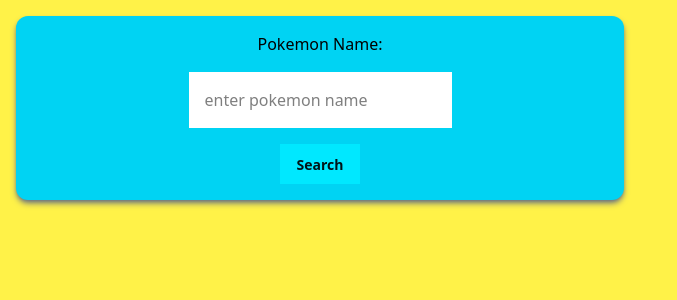
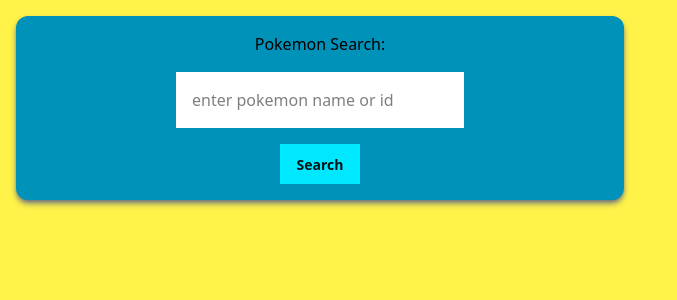
Before and after one commit to JGuzman87/poke-finder, a Next.js app: page / in a window 1280 px wide. Shown: the top 300 px of the page, without its empty margins (0-677 px from the left). Built offline with nearby package versions, Linux system fonts and the light colour scheme.

Commit message:
changed input size

```diff
--- a/src/app/page.js
+++ b/src/app/page.js
@@ -1,4 +1,4 @@
-import Card from "@/components/Card";
+
 import Searchform from "@/components/Searchform";
 
 export default function Home() {
--- a/src/components/Searchform.jsx
+++ b/src/components/Searchform.jsx
@@ -14,7 +14,7 @@
       const pokeData = await response.json();
       setPokeInfo(pokeData)
       setSprite(pokeData.sprites)
-       console.log(pokeData.moves);
+      console.log(pokeData.moves);
      setAbilities(pokeData.abilities)
 
 
@@ -45,18 +45,18 @@
   return (
     <div className="grid grid-cols-1 gap-4 w-full md:w-1/2 p-4">
       <form
-        className="bg-cyan-400 flex rounded-xl shadow-md shadow-gray-500 flex-col gap-4 items-center p-4"
+        className="bg-cyan-600 flex rounded-xl shadow-md shadow-gray-500 flex-col gap-4 items-center p-4"
         htmlFor="api-call"
         onSubmit={handleSubmit}
       >
-        <label htmlFor="name">Pokemon Name:</label>
+        <label htmlFor="name">Pokemon Search:</label>
         <input
-          className="bg-white p-4 border-indigo-500"
+          className="bg-white p-4 w-3/4 md:w-1/2 border-indigo-500"
           type="text"
           name="poke_name"
           value={pokeName}
           onChange={handleChange}
-          placeholder='enter pokemon name'
+          placeholder='enter pokemon name or id'
           required
         />
         <button className="btn btn-secondary" type="submit">
```
